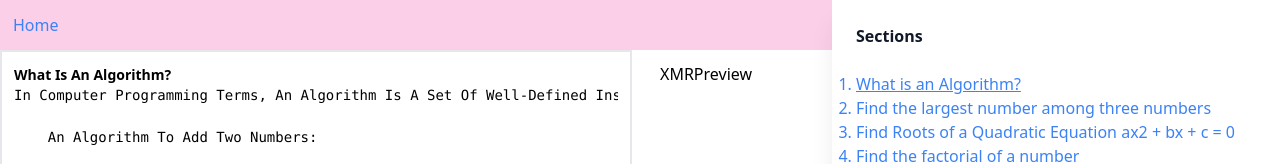
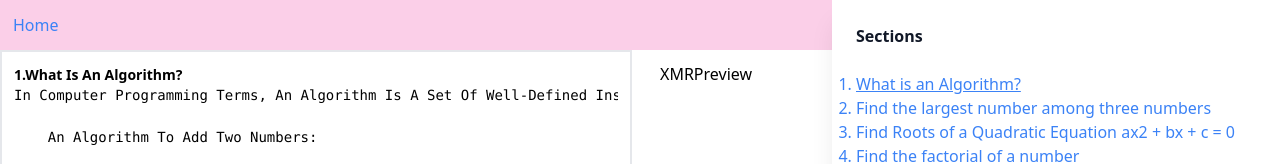
Before and after one commit to kalburgimanjunath/stackblitz-react-learning-platform, a React (Create React App) app: page /platform in a window 1280 px wide. Shown: the top 164 px of the page. Built offline with nearby package versions, Linux system fonts and the light colour scheme.

Commit message:
2 files modified

```diff
--- a/src/data/lessons.js
+++ b/src/data/lessons.js
@@ -190,7 +190,7 @@ export const LESSONS = [
     preview: true,
   },
   {
-    id: 10,
+    id: 9,
     title: 'JavaScript Data Structures - Queue',
     content: `A queue is a linear data structure that behaves like a real-world queue. It follows a first in, first out (FIFO) order of operations, similar to its real-world counterpart. This means that new items are added to the end of the queue, whereas items are removed from the start of the queue.
 
@@ -249,7 +249,7 @@ export const LESSONS = [
     preview: true,
   },
   {
-    id: 11,
+    id: 10,
     title: 'JavaScript Data Structures - Stack',
     content: `A stack is a linear data structure that behaves like a real-world stack of items. It follows a last in, first out (LIFO) order of operations, similar to its real-world counterpart. This means that new items are added to the top of the stack and items are removed from the top of the stack as well.
 
@@ -306,7 +306,7 @@ export const LESSONS = [
     preview: true,
   },
   {
-    id: 12,
+    id: 11,
     title: 'JavaScript Data Structures - Linked List',
     content: `A linked list is a linear data structure that represents a collection of elements, where each element points to the next one. The first element in the linked list is the head and the last element is the tail.
 
@@ -429,7 +429,7 @@ export const LESSONS = [
     preview: true,
   },
   {
-    id: 13,
+    id: 12,
     title: 'JavaScript Data Structures - Doubly Linked List',
     content: `A doubly linked list is a linear data structure that represents a collection of elements, where each element points both to the next and the previous one. The first element in the doubly linked list is the head and the last element is the tail.
 
@@ -558,7 +558,7 @@ export const LESSONS = [
     preview: true,
   },
   {
-    id: 14,
+    id: 13,
     title: 'JavaScript Data Structures - Binary Tree',
     content: `A binary tree is a data structure consisting of a set of linked nodes that represent a hierarchical tree structure. Each node is linked to others via parent-children relationship. Any given node can have at most two children (left and right). The first node in the binary tree is the root, whereas nodes without any children are the leaves.
 
@@ -704,7 +704,7 @@ export const LESSONS = [
     preview: true,
   },
   {
-    id: 15,
+    id: 14,
     title: 'JavaScript Data Structures - Binary Search Tree',
     content: `A binary search tree is a data structure consisting of a set of ordered linked nodes that represent a hierarchical tree structure. Each node is linked to others via parent-children relationship. Any given node can have at most two children (left and right). The first node in the binary search tree is the root, whereas nodes without any children are the leaves. The binary search tree is organized in such a way that for any given node, all nodes in its left subtree have a key less than itself and all nodes in its right subtree have a key greater than itself.
 
@@ -904,7 +904,7 @@ export const LESSONS = [
     preview: true,
   },
   {
-    id: 16,
+    id: 15,
     title: `JavaScript Data Structures - Tree`,
     content: `A tree is a data structure consisting of a set of linked nodes that represent a hierarchical tree structure. Each node is linked to others via parent-children relationship. The first node in the tree is the root, whereas nodes without any children are the leaves.
 
@@ -1024,7 +1024,7 @@ export const LESSONS = [
     preview: true,
   },
   {
-    id: 17,
+    id: 16,
     title: 'JavaScript Data Structures - Graph',
     content: `A graph is a data structure consisting of a set of nodes or vertices and a set of edges that represent connections between those nodes. Graphs can be directed or undirected, while their edges can be assigned numeric weights.
 
--- a/src/platform/index.tsx
+++ b/src/platform/index.tsx
@@ -103,7 +103,9 @@ const Preview = () => {
 const Lessons = ({ content, showSolution }) => {
   return (
     <div className="p-3 min-h-screen">
-      <div className="lesson-title">{content.title}</div>
+      <div className="lesson-title">
+        {content.id}.{content.title}
+      </div>
       <div className="lesson-content text-ellipsis overflow-hidden">
         <pre className="text-ellipsis ">{content.content}</pre>
       </div>
```
